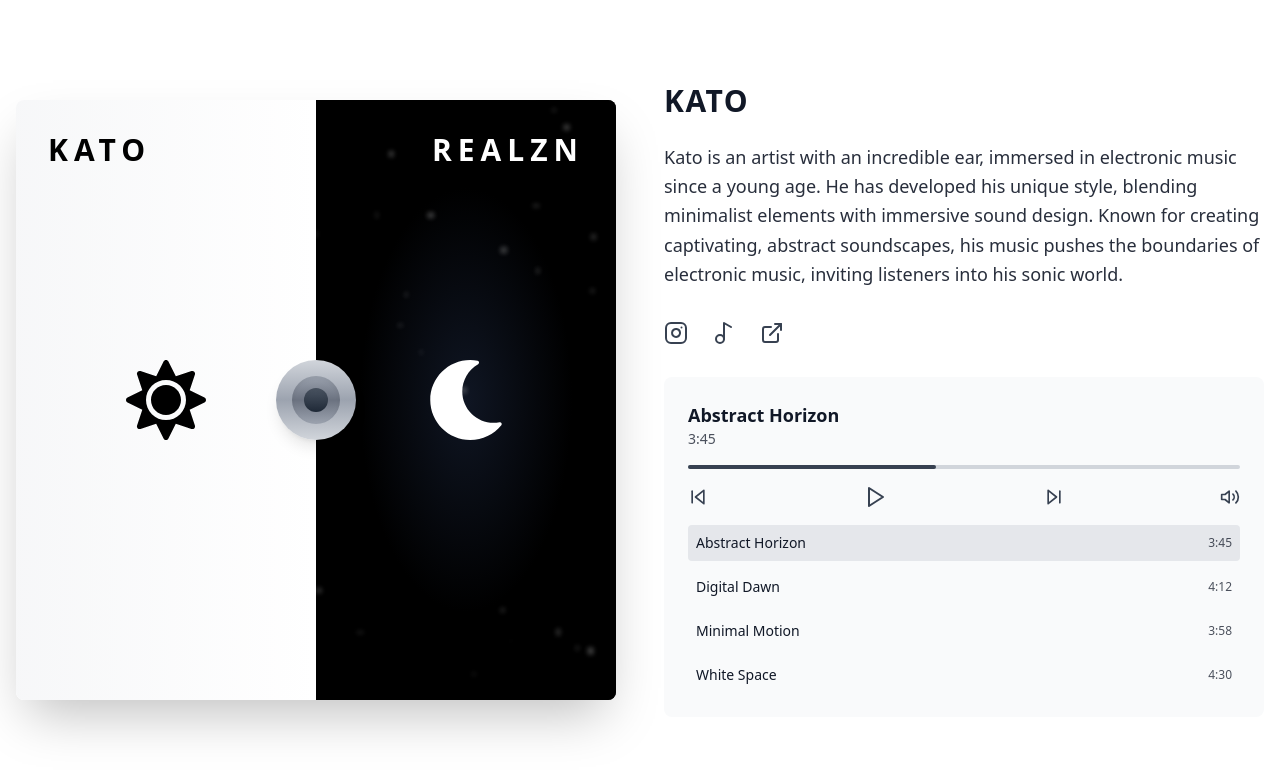
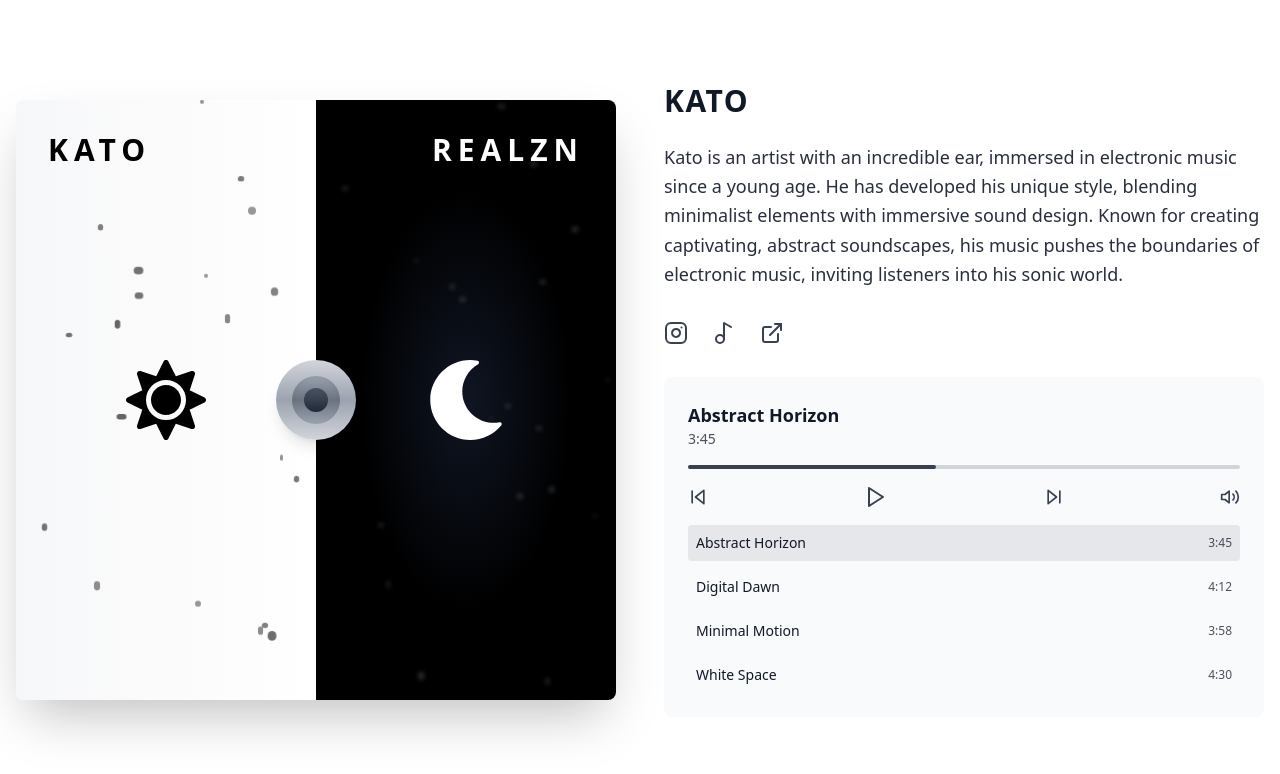
Before and after one commit to TbhX/Frenchmafia, a React (Vite) app in the folder project/: page / in a window 1280 px wide. Shown: the top 774 px of the page. Built offline with nearby package versions, Linux system fonts and the light colour scheme.

Commit message:
Update AlbumCover.tsx

```diff
--- a/project/src/components/AlbumCover.tsx
+++ b/project/src/components/AlbumCover.tsx
@@ -23,6 +23,27 @@ const AlbumCover: React.FC<AlbumCoverProps> = ({ side, onClick }) => {
     </div>
   );
 
+  // Fonction pour afficher les éléments animés sur Kato
+  const renderKatoElements = () => (
+    <div className="absolute inset-0 flex items-center justify-center">
+      {[...Array(20)].map((_, i) => (
+        <div
+          key={i}
+          className="absolute bg-black rounded-full"
+          style={{
+            width: `${Math.random() * 6 + 3}px`,  // Taille des éléments
+            height: `${Math.random() * 6 + 3}px`,
+            top: `${Math.random() * 100}%`,
+            left: `${Math.random() * 100}%`,
+            opacity: 0.2 + Math.random() * 0.5,  // Transparence aléatoire
+            animation: `float ${Math.random() * 5 + 3}s infinite ease-in-out`,
+            transform: `scale(${Math.random() * 1 + 0.5})`
+          }}
+        />
+      ))}
+    </div>
+  );
+
   return (
     <motion.div
       className={`w-full md:w-1/2 h-full relative ${isKato ? 'bg-white' : 'bg-black'}`}
@@ -42,10 +63,13 @@ const AlbumCover: React.FC<AlbumCoverProps> = ({ side, onClick }) => {
       {/* Side Specific Design */}
       <div className="absolute inset-0 flex items-center justify-center">
         {isKato ? (
-          // Kato Side with minimalist light theme
+          // Kato Side with animated black elements
           <div className="relative w-full h-full">
             {/* Light gradient background */}
             <div className="absolute inset-0 bg-gradient-to-r from-gray-100 to-white opacity-70" />
+
+            {/* Render animated black elements */}
+            {renderKatoElements()}
 
             {/* Render Soleil icon */}
             {renderSunMoon()}
```
